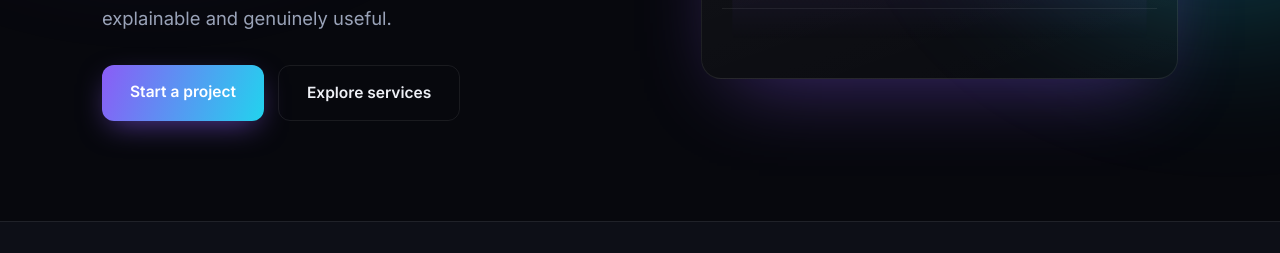
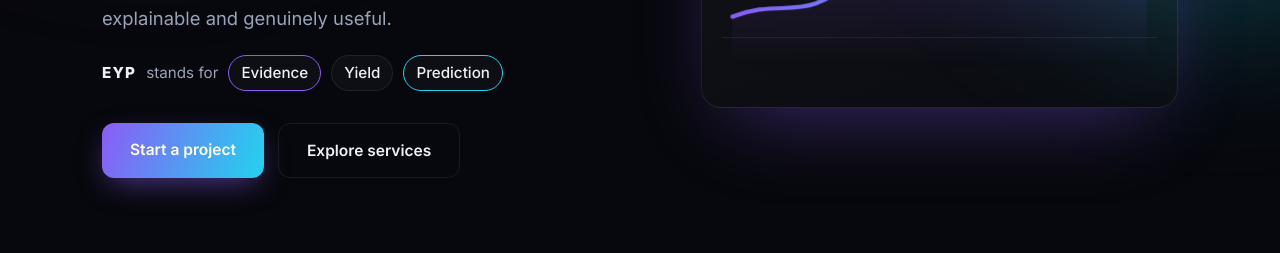
Before and after one commit to kwankhede/eyp-labs, a plain HTML site: page index.html in a window 1280 px wide. Shown: the part 521-774 px from the top of the page. Drawn offline with Linux system fonts and the light colour scheme.

Commit message:
Add files via upload
with some changes

```diff
--- a/index.html
+++ b/index.html
@@ -4,7 +4,7 @@
 <meta charset="utf-8">
 <meta name="viewport" content="width=device-width, initial-scale=1">
 <title>EYP Labs — AI, Quant Finance & EdTech</title>
-<meta name="description" content="EYP Labs builds websites, mobile apps, AI chatbots, quantitative finance analytics and education technology. Founded by Kapil Wankhede.">
+<meta name="description" content="EYP (Evidence, Yield, Prediction) Labs builds websites, mobile apps, AI chatbots, quantitative finance analytics and education technology. Founded by Kapil Wankhede.">
 <meta name="theme-color" content="#07080d">
 <script>try{var t=localStorage.getItem("eyp-theme");if(t==="light"||t==="dark")document.documentElement.setAttribute("data-theme",t)}catch(e){}</script>
 <link rel="preconnect" href="https://fonts.googleapis.com">
@@ -79,6 +79,12 @@
   .area{opacity:0;animation:fade 1.2s 2s forwards}
   @keyframes fade{to{opacity:1}}
   @media(max-width:900px){.hero .wrap{grid-template-columns:1fr}.hero{padding-top:130px}}
+
+  .meaning{display:flex;flex-wrap:wrap;align-items:center;gap:8px 10px;margin:22px 0 0;font-size:.95rem;color:var(--muted)}
+  .meaning b{font-weight:800;letter-spacing:.08em;color:var(--text)}
+  .meaning span{padding:4px 12px;border:1px solid var(--line);border-radius:99px;background:var(--soft);color:var(--text);font-weight:500}
+  .meaning span:first-of-type{border-color:#8b5cf6}
+  .meaning span:nth-of-type(3){border-color:#22d3ee}
 
   /* STATS */
   .stats{border-block:1px solid var(--line);background:var(--bg2)}
@@ -170,6 +176,7 @@
       <span class="badge">AI · Web &amp; Apps · Quant Finance · EdTech</span>
       <h1>Intelligent tools, built with <span class="grad">Wall Street rigor.</span></h1>
       <p class="lead">EYP Labs designs AI-powered products, quantitative finance analytics and learning technology that are accurate, explainable and genuinely useful.</p>
+      <p class="meaning"><b>EYP</b> stands for <span>Evidence</span> <span>Yield</span> <span>Prediction</span></p>
       <div class="cta">
         <a class="btn primary" href="#contact">Start a project</a>
         <a class="btn ghost" href="#services">Explore services</a>
@@ -267,6 +274,7 @@
       <div class="eyebrow">Founder</div>
       <h2>Kapil Wankhede</h2>
       <p>Kapil started his career as a <b>Quantitative Financial Analyst in New York</b>, working on model risk management after an MS in Finance at Illinois Tech. He returned to India in 2018 to help build <b>Nalanda Academy</b> in Wardha, supporting students from rural, tribal, nomadic and migrant communities, and he still teaches mathematics himself.</p>
+      <p><b>Why EYP?</b> The name stands for <b>Evidence, Yield, Prediction</b>: decisions grounded in evidence, judged by the yield they deliver, and guided by prediction.</p>
       <p>EYP Labs brings that mix together: financial-grade rigor, applied machine learning and a deep respect for the people who use the tools.</p>
       <div class="links">
         <a href="https://kwakhede.netlify.app/" target="_blank" rel="noopener">Personal website &#8599;</a>
```
